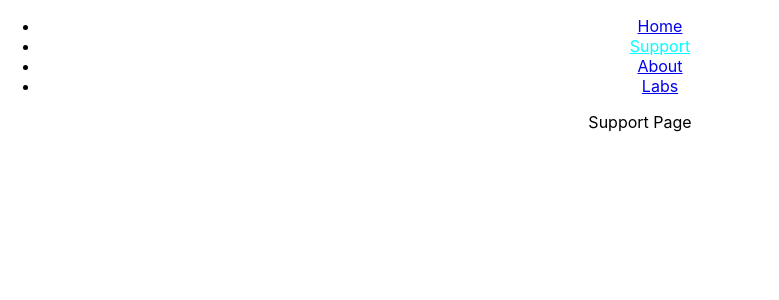
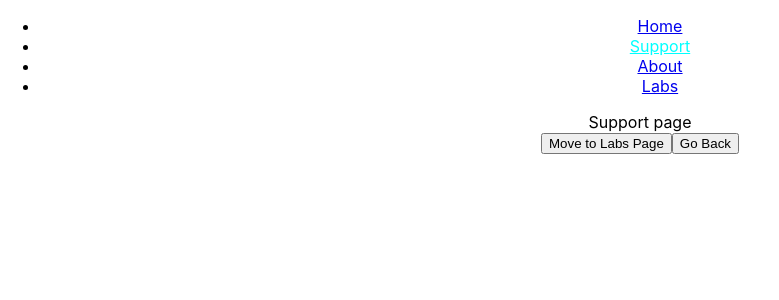
Before and after one commit to ramsai-5A1/RouterApp, a React (Create React App) app: page /support in a window 1280 px wide. Shown: the top 300 px of the page, without its empty margins (0-779 px from the left). Built offline with nearby package versions, Linux system fonts and the light colour scheme.

Commit message:
Added useNavigate hook

```diff
--- a/src/components/About.js
+++ b/src/components/About.js
@@ -1,8 +1,18 @@
+import { useNavigate } from "react-router-dom";
 
 export const About = () => {
+    const navigate = useNavigate();
+
+    const clickHandler = () => {
+        navigate('/support');
+    }
+
     return (
         <div>
-            About page
+            <div>
+                About page
+            </div>
+            <button onClick={clickHandler}>Move to Support Page</button>
         </div>
     );
 }
--- a/src/components/Labs.js
+++ b/src/components/Labs.js
@@ -1,8 +1,18 @@
+import { useNavigate } from "react-router-dom";
 
 export const Labs = () => {
+    const navigate = useNavigate();
+
+    const clickHandler = () => {
+        navigate('/about');
+    }
+
     return (
         <div>
-            Labs Page
+            <div>
+                Labs Page
+            </div>
+            <button onClick={clickHandler}>Move to About Page</button>
         </div>
     );
 }
--- a/src/components/Support.js
+++ b/src/components/Support.js
@@ -1,8 +1,23 @@
+import { useNavigate } from "react-router-dom";
 
 export const Support = () => {
+    const navigate = useNavigate();
+
+    const clickHandler = () => {
+        navigate('/labs');
+    }
+
+    const backHandler = () => {
+        navigate(-1);
+    }
+
     return (
         <div>
-            Support Page
+            <div>
+                Support page
+            </div>
+            <button onClick={clickHandler}>Move to Labs Page</button>
+            <button onClick={backHandler}>Go Back</button>
         </div>
     );
 }
```
